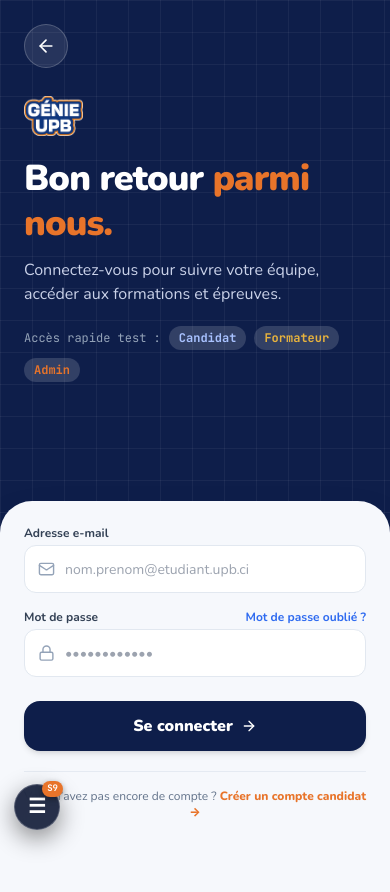
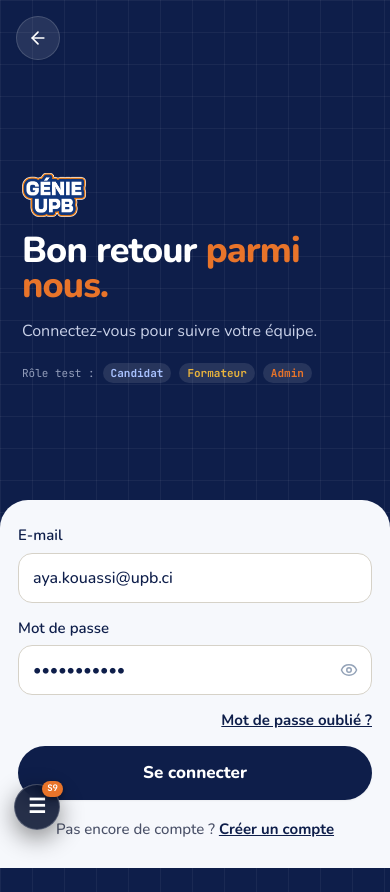
Before and after one commit to G4MA5/Genie_upbv2, a React (Vite) app: page /connexion in a window 390 px wide. Before the commit the page ends 844 px from the top, so only its background shows below. Built offline with nearby package versions, Linux system fonts and the light colour scheme.

Commit message:
feat(connexion): refonte 100% fidele au prototype S9 Connexion sur desktop et mobile

```diff
--- a/src/pages/publique/Connexion.tsx
+++ b/src/pages/publique/Connexion.tsx
@@ -1,190 +1,217 @@
 import React, { useState } from 'react';
 import { Link, useNavigate } from 'react-router-dom';
-import { ArrowLeft, Lock, Mail, AlertCircle, ArrowRight, ShieldCheck, UserCheck } from 'lucide-react';
+import { ArrowLeft, Eye, EyeOff } from 'lucide-react';
 import { toast } from 'react-hot-toast';
 import logoUpb from '../../assets/images/logo_genie_upb.png';
 
 export default function Connexion() {
   const navigate = useNavigate();
-  const [email, setEmail] = useState('');
-  const [password, setPassword] = useState('');
-  const [errorMsg, setErrorMsg] = useState('');
+  const [email, setEmail] = useState('aya.kouassi@upb.ci');
+  const [password, setPassword] = useState('password123');
+  const [showPassword, setShowPassword] = useState(false);
+  const [hasError, setHasError] = useState(false);
   const [loading, setLoading] = useState(false);
 
   const handleSubmit = (e: React.FormEvent) => {
     e.preventDefault();
-    setErrorMsg('');
+    setLoading(true);
 
-    if (!email || !password) {
-      setErrorMsg('Veuillez renseigner votre e-mail et votre mot de passe.');
-      return;
-    }
-
-    setLoading(true);
     setTimeout(() => {
       setLoading(false);
-      // Détection de rôle selon l'e-mail ou redirection candidat par défaut
-      if (email.includes('admin')) {
+      const em = email.toLowerCase().trim();
+
+      if (em.includes('admin')) {
         toast.success('Connexion Administrateur réussie !');
         navigate('/admin/dashboard');
-      } else if (email.includes('formateur') || email.includes('jury')) {
+      } else if (em.includes('formateur') || em.includes('jury')) {
         toast.success('Connexion Formateur & Jury réussie !');
         navigate('/formateur/dashboard');
       } else {
-        toast.success('Connexion Candidat réussie !');
+        toast.success('Bienvenue dans votre espace candidat !');
         navigate('/espace/dashboard');
       }
-    }, 600);
+    }, 400);
   };
 
-  // Connexion rapide pour tests / démo
-  const handleQuickLogin = (role: 'candidat' | 'formateur' | 'admin') => {
-    if (role === 'candidat') {
-      setEmail('jean.kouassi@etudiant.upb.ci');
-      setPassword('password123');
-      toast.success('Profil Candidat chargé');
-      navigate('/espace/dashboard');
-    } else if (role === 'formateur') {
-      setEmail('dr.konan@formateur.upb.ci');
-      setPassword('password123');
-      toast.success('Profil Formateur / Jury chargé');
-      navigate('/formateur/dashboard');
-    } else {
-      setEmail('admin@genie.upb.ci');
-      setPassword('password123');
-      toast.success('Profil Administrateur chargé');
-      navigate('/admin/dashboard');
-    }
+  const handleForgotPassword = () => {
+    toast('Un e-mail de réinitialisation a été envoyé à votre adresse.', {
+      icon: '✉️',
+      style: {
+        borderRadius: '16px',
+        background: '#0E1E4A',
+        color: '#fff',
+        fontFamily: 'Nunito, sans-serif',
+        fontWeight: 700,
+      },
+    });
   };
 
   return (
     <div
       style={{
         backgroundImage:
-          'linear-gradient(rgba(255,255,255,0.05) 1px, transparent 1px), linear-gradient(90deg, rgba(255,255,255,0.05) 1px, transparent 1px)',
+          'linear-gradient(rgba(255,255,255,.05) 1px, transparent 1px), linear-gradient(90deg, rgba(255,255,255,.05) 1px, transparent 1px)',
         backgroundSize: '32px 32px',
       }}
-      className="min-h-screen bg-[#0E1E4A] flex flex-col justify-between relative overflow-hidden"
+      className="min-h-screen w-full bg-[#0E1E4A] flex flex-col justify-center items-center py-6 sm:py-12 px-0 sm:px-4 font-nunito relative overflow-x-hidden"
     >
-      {/* Bouton retour accueil */}
+      {/* Bouton retour accueil officiel */}
       <Link
         to="/"
-        aria-label="Retour accueil"
-        className="absolute top-6 left-6 z-20 w-11 h-11 rounded-full bg-white/10 hover:bg-white/20 border border-white/20 text-white flex items-center justify-center transition-colors active:scale-95"
+        aria-label="Retour à l'accueil"
+        className="absolute top-4 left-4 sm:top-6 sm:left-6 z-20 w-11 h-11 rounded-full bg-white/10 hover:bg-white/20 border border-white/15 text-white flex items-center justify-center transition-all active:scale-95 cursor-pointer shadow-sm"
       >
         <ArrowLeft size={20} />
       </Link>
 
-      {/* 1. EN-TÊTE HAUT (Exact Prototype) */}
-      <div className="pt-24 pb-8 px-6 sm:px-10 max-w-lg mx-auto w-full flex flex-col gap-3 text-white">
-        <Link to="/" className="self-start mb-2">
-          <img src={logoUpb} alt="GÉNIE UPB" className="h-10 w-auto object-contain" />
+      {/* Conteneur principal (mobile plein écran, desktop carte centrée élégante) */}
+      <div
+        data-screen-label="S9 Connexion"
+        className="w-full max-w-[480px] min-h-screen sm:min-h-0 flex flex-col justify-between sm:justify-start bg-transparent sm:bg-[#0E1E4A] sm:border sm:border-white/10 sm:rounded-[32px] sm:shadow-[0_24px_60px_rgba(0,0,0,0.4)] overflow-hidden"
+      >
+        {/* 1. Zone supérieure bleu nuit avec Logo et Titre */}
+        <div className="pt-14 sm:pt-8 pb-6 px-[22px] flex flex-col gap-4 text-white flex-1 sm:flex-none justify-center">
+          <Link to="/" className="inline-block self-start">
+            <img
+              src={logoUpb}
+              alt="GÉNIE UPB"
+              className="h-[44px] sm:h-[50px] w-auto object-contain"
+            />
           </Link>
 
-        <h1 className="text-4xl sm:text-5xl font-black tracking-tight leading-tight">
+          <h1 className="m-0 font-extrabold text-[36px] sm:text-[44px] leading-[0.98] tracking-[-0.025em]">
             Bon retour <span className="text-[#E8742A]">parmi nous.</span>
           </h1>
 
-        <p className="text-base sm:text-lg text-[#C9D1E8] font-normal">
-          Connectez-vous pour suivre votre équipe, accéder aux formations et épreuves.
-        </p>
+          <span className="font-normal text-[16px] text-[#C9D1E8]">
+            Connectez-vous pour suivre votre équipe.
+          </span>
 
-        {/* Pilules d'accès rapide pour démo */}
-        <div className="flex flex-wrap items-center gap-2 pt-2 text-xs font-mono">
-          <span className="text-slate-400">Accès rapide test :</span>
+          {/* Raccourcis rôles pour démo rapide */}
+          <div className="flex items-center gap-2 pt-1 text-xs font-mono">
+            <span className="text-[#C9D1E8]/70 text-[11px]">Rôle test :</span>
             <button
               type="button"
-            onClick={() => handleQuickLogin('candidat')}
-            className="px-2.5 py-1 rounded-full bg-white/15 hover:bg-white/25 text-[#A9C2FF] font-bold cursor-pointer transition-colors"
+              onClick={() => {
+                setEmail('aya.kouassi@upb.ci');
+                setHasError(false);
+              }}
+              className="px-2 py-0.5 rounded-full bg-white/10 hover:bg-white/20 text-[#A9C2FF] font-bold text-[11px] transition-colors cursor-pointer"
             >
               Candidat
             </button>
             <button
               type="button"
-            onClick={() => handleQuickLogin('formateur')}
-            className="px-2.5 py-1 rounded-full bg-white/15 hover:bg-white/25 text-[#E8B33D] font-bold cursor-pointer transition-colors"
+              onClick={() => {
+                setEmail('formateur@upb.ci');
+                setHasError(false);
+              }}
+              className="px-2 py-0.5 rounded-full bg-white/10 hover:bg-white/20 text-[#E8B33D] font-bold text-[11px] transition-colors cursor-pointer"
             >
               Formateur
             </button>
             <button
               type="button"
-            onClick={() => handleQuickLogin('admin')}
-            className="px-2.5 py-1 rounded-full bg-white/15 hover:bg-white/25 text-[#E8742A] font-bold cursor-pointer transition-colors"
+              onClick={() => {
+                setEmail('admin@genie-upb.ci');
+                setHasError(false);
+              }}
+              className="px-2 py-0.5 rounded-full bg-white/10 hover:bg-white/20 text-[#E8742A] font-bold text-[11px] transition-colors cursor-pointer"
             >
               Admin
             </button>
           </div>
         </div>
 
-      {/* 2. FORMULAIRE EN FEUILLE INFÉRIEURE BLANCHE (Exact Prototype) */}
-      <div className="bg-[#F6F8FC] rounded-t-[32px] sm:rounded-[32px] sm:mb-12 p-6 sm:p-10 max-w-lg mx-auto w-full shadow-2xl flex flex-col gap-5">
-        {/* Message d'erreur éventuel */}
-        {errorMsg && (
-          <div className="flex items-center gap-3 p-3.5 rounded-xl bg-[#FBE6E3] text-[#B4281F] text-xs sm:text-sm font-semibold border border-[#B4281F]/20 animate-shake">
-            <AlertCircle size={18} className="shrink-0" />
-            <span>{errorMsg}</span>
+        {/* 2. Feuille inférieure blanche officielle (Prototype S9) */}
+        <div className="bg-[#F6F8FC] rounded-t-[28px] sm:rounded-[28px] p-[24px_18px_28px] sm:p-7 flex flex-col gap-[14px]">
+          {/* Message d'erreur éventuel (conforme au prototype) */}
+          {hasError && (
+            <div className="flex items-center gap-2.5 p-[12px_14px] rounded-[14px] bg-[#FBE6E3] text-[#B4281F] font-semibold text-[15px] leading-[1.4]">
+              <span className="w-5 h-5 rounded-full bg-[#B4281F] text-white text-xs font-black flex items-center justify-center flex-none">
+                !
+              </span>
+              <span>E-mail ou mot de passe incorrect. Vérifiez vos informations.</span>
             </div>
           )}
 
-        <form onSubmit={handleSubmit} className="flex flex-col gap-4">
-          <div>
-            <label className="block text-xs font-bold text-slate-700 mb-1">
-              Adresse e-mail
-            </label>
-            <div className="relative">
-              <Mail className="absolute left-3.5 top-1/2 -translate-y-1/2 text-slate-400" size={17} />
+          <form onSubmit={handleSubmit} className="flex flex-col gap-[14px]">
+            {/* Champ E-mail */}
+            <label className="flex flex-col gap-1.5 cursor-pointer">
+              <span className="font-semibold text-[15px] text-[#0E1E4A]">E-mail</span>
               <input
                 type="email"
                 required
                 value={email}
-                onChange={(e) => setEmail(e.target.value)}
-                placeholder="nom.prenom@etudiant.upb.ci"
-                className="w-full h-12 pl-10 pr-3.5 rounded-xl bg-white border border-slate-200 text-sm text-[#0E1E4A] focus:outline-none focus:border-[#2F6BF0]"
+                onChange={(e) => {
+                  setEmail(e.target.value);
+                  setHasError(false);
+                }}
+                placeholder="aya.kouassi@upb.ci"
+                className="min-h-[50px] rounded-[14px] border-[1.5px] border-[#D6D2C8] bg-white px-3.5 flex items-center font-medium text-[16px] text-[#0E1E4A] focus:outline-none focus:border-[#2F6BF0] transition-colors"
               />
-            </div>
-          </div>
+            </label>
 
-          <div>
-            <div className="flex justify-between items-center mb-1">
-              <label className="text-xs font-bold text-slate-700">
-                Mot de passe
-              </label>
+            {/* Champ Mot de passe */}
+            <label className="flex flex-col gap-1.5 cursor-pointer">
+              <span className="font-semibold text-[15px] text-[#0E1E4A]">Mot de passe</span>
+              <div className="relative flex items-center">
+                <input
+                  type={showPassword ? 'text' : 'password'}
+                  required
+                  value={password}
+                  onChange={(e) => {
+                    setPassword(e.target.value);
+                    setHasError(false);
+                  }}
+                  placeholder="••••••••"
+                  className={`w-full min-h-[50px] rounded-[14px] border-[1.5px] bg-white px-3.5 pr-11 font-medium text-[16px] text-[#0E1E4A] focus:outline-none focus:border-[#2F6BF0] transition-colors ${
+                    hasError
+                      ? 'border-[2px] border-[#C8372D] bg-[#FFF6F5]'
+                      : 'border-[#D6D2C8]'
+                  }`}
+                />
                 <button
                   type="button"
-                onClick={() => toast('Un e-mail de réinitialisation a été simulé.')}
-                className="text-xs font-bold text-[#2F6BF0] hover:underline cursor-pointer"
+                  onClick={() => setShowPassword(!showPassword)}
+                  aria-label={showPassword ? 'Masquer le mot de passe' : 'Afficher le mot de passe'}
+                  className="absolute right-3.5 text-slate-400 hover:text-[#0E1E4A] transition-colors cursor-pointer"
+                >
+                  {showPassword ? <EyeOff size={18} /> : <Eye size={18} />}
+                </button>
+              </div>
+            </label>
+
+            {/* Lien Mot de passe oublié */}
+            <button
+              type="button"
+              onClick={handleForgotPassword}
+              className="self-end font-bold text-[15px] text-[#0E1E4A] underline hover:text-[#2F6BF0] transition-colors cursor-pointer"
             >
               Mot de passe oublié ?
             </button>
-            </div>
-            <div className="relative">
-              <Lock className="absolute left-3.5 top-1/2 -translate-y-1/2 text-slate-400" size={17} />
-              <input
-                type="password"
-                required
-                value={password}
-                onChange={(e) => setPassword(e.target.value)}
-                placeholder="••••••••••••"
-                className="w-full h-12 pl-10 pr-3.5 rounded-xl bg-white border border-slate-200 text-sm text-[#0E1E4A] focus:outline-none focus:border-[#2F6BF0]"
-              />
-            </div>
-          </div>
 
+            {/* Bouton Se connecter officiel */}
             <button
               type="submit"
               disabled={loading}
-            className="mt-2 w-full min-h-[50px] rounded-2xl bg-[#0E1E4A] hover:bg-[#1B2D63] text-white font-black text-base flex items-center justify-center gap-2 active:scale-95 transition-all shadow-md cursor-pointer"
+              data-shine="1"
+              className="min-h-[54px] rounded-full bg-[#0E1E4A] hover:bg-[#1B2D63] text-white font-extrabold text-[17px] flex items-center justify-center active:scale-98 transition-all cursor-pointer shadow-sm"
             >
-            <span>{loading ? 'Connexion en cours...' : 'Se connecter'}</span>
-            <ArrowRight size={16} />
+              {loading ? 'Connexion en cours...' : 'Se connecter'}
             </button>
           </form>
 
-        <div className="border-t border-slate-200/80 pt-4 text-center text-xs text-slate-500">
-          Vous n’avez pas encore de compte ?{' '}
-          <Link to="/inscription" className="text-[#E8742A] font-extrabold hover:underline">
-            Créer un compte candidat →
+          {/* Lien Créer un compte officiel */}
+          <span className="text-center font-medium text-[15px] text-[#4A5168] pt-1">
+            Pas encore de compte ?{' '}
+            <Link
+              to="/inscription"
+              className="text-[#0E1E4A] font-bold underline hover:text-[#E8742A] transition-colors"
+            >
+              Créer un compte
             </Link>
+          </span>
         </div>
       </div>
     </div>
```
Lines whose indentation alone changed are shown as unchanged.
